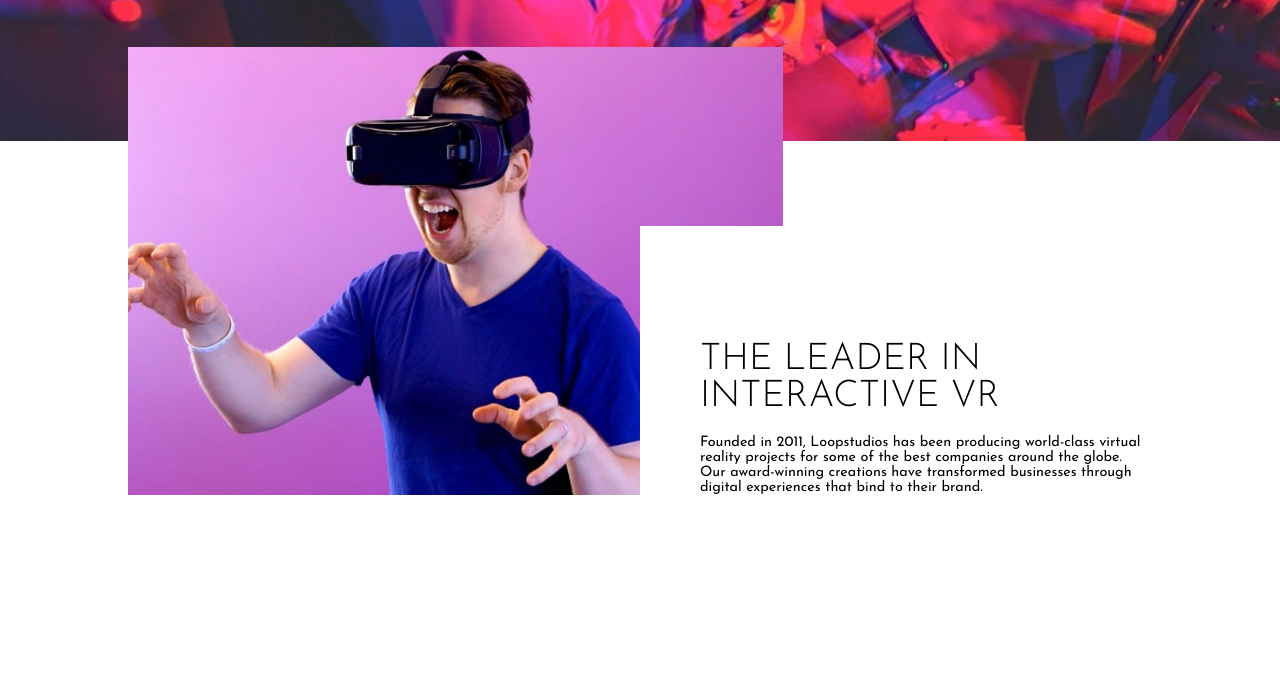
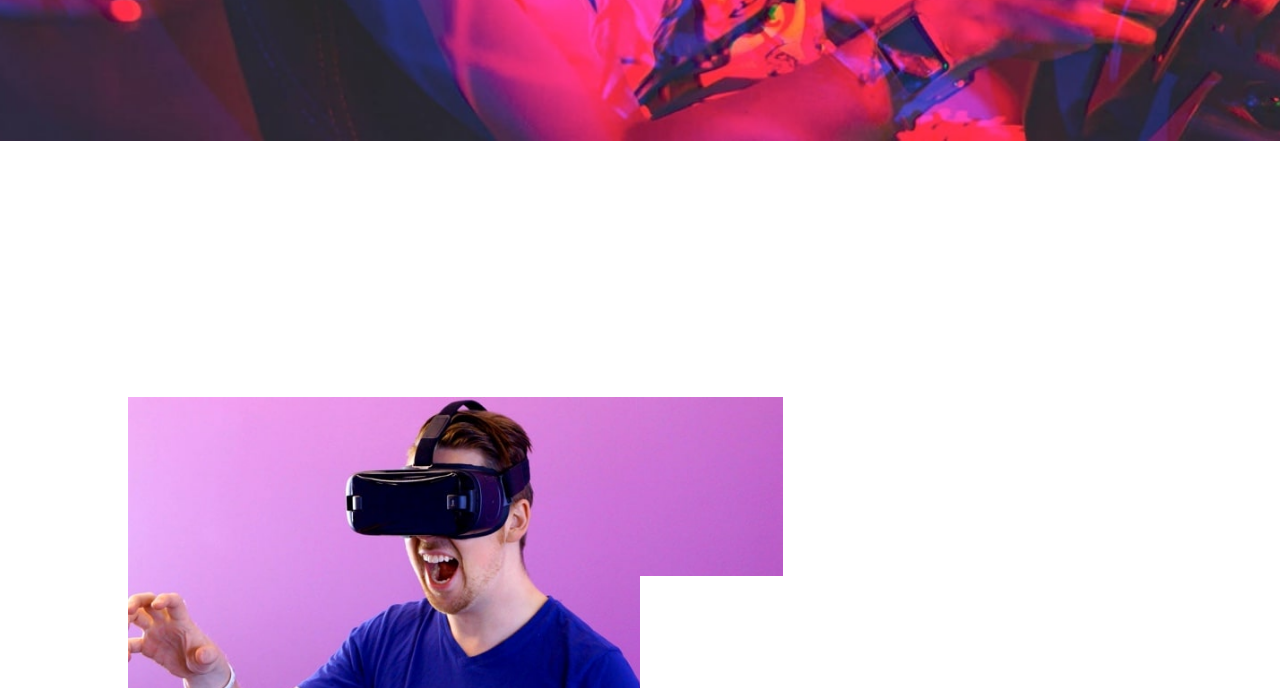
Before and after one commit to M2AML/loopstudios-landing-page-main, a website: page index.html in a window 1280 px wide. Shown: the part 559-1247 px from the top of the page. Drawn offline with Linux system fonts and the light colour scheme.

Commit message:
Update style.css

```diff
--- a/style.css
+++ b/style.css
@@ -277,7 +277,7 @@ header .mobile__menu {
 }
 
 .about {
-  margin-top: 50px;
+  margin-top: 400px;
   position: relative;
   display: flex;
   align-items: flex-end;
```
